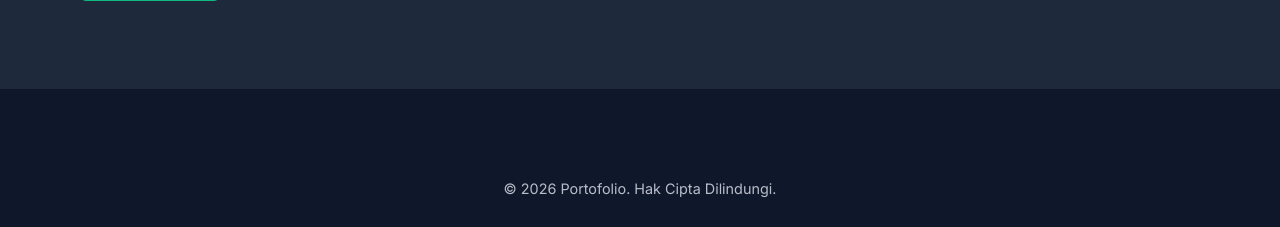
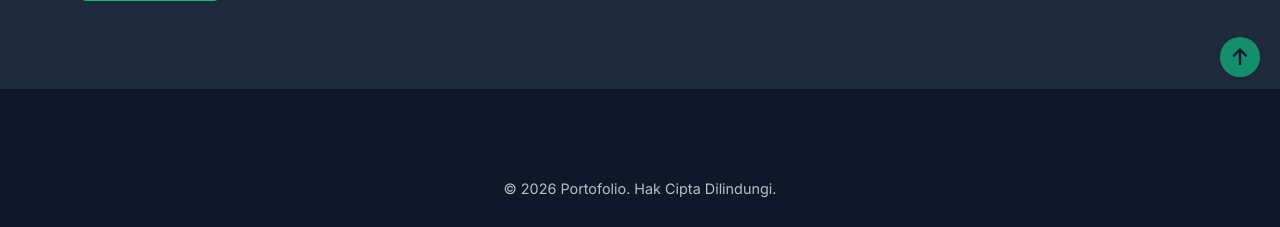
Before and after one commit to ekarasetya123/portofolio-flask, a Flask app: page /contact in a window 1280 px wide. Shown: the part 703-930 px from the top of the page. Run offline with Flask 3, Linux system fonts and the light colour scheme; some libraries are stand-ins or nearby versions.

Commit message:
feature: add back-to-top button to base template

```diff
--- a/templates/base.html
+++ b/templates/base.html
@@ -55,5 +55,9 @@
     <!-- Bootstrap 5 Bundle JS (includes Popper) -->
     <script src="https://cdn.jsdelivr.net/npm/bootstrap@5.3.2/dist/js/bootstrap.bundle.min.js"></script>
     <script src="{{ url_for('static', filename='js/main.js') }}"></script>
+<!-- Back-to-top button -->
+    <a href="#" class="back-to-top" aria-label="Scroll to top">
+        <i class="fas fa-arrow-up"></i>
+    </a>
 </body>
 </html>
```
